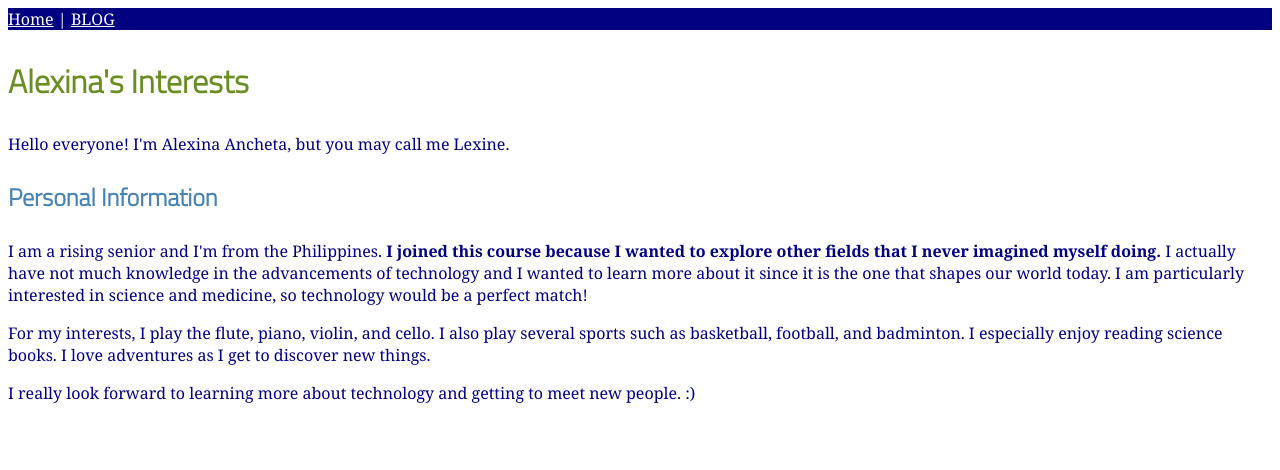
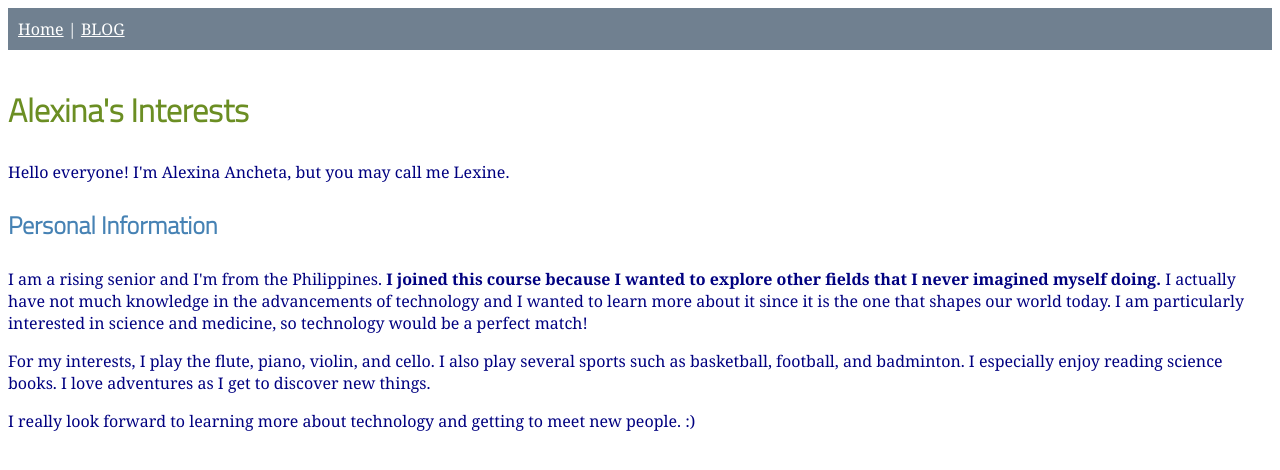
Before and after one commit to itgirls2021/adanchet, a plain HTML site: page index.html in a window 1280 px wide. Drawn offline with Linux system fonts and the light colour scheme.

Commit message:
Add files via upload

```diff
--- a/styles.css
+++ b/styles.css
@@ -11,3 +11,8 @@ nav {background-color: navy;}
 nav a {color: white;}
 nav {color: white;}
 nav a:hover {background-color:aquamarine;}
+nav {
+    padding: 10px;
+    margin-bottom: 30px;
+    background-color: slategray;
+}
```
